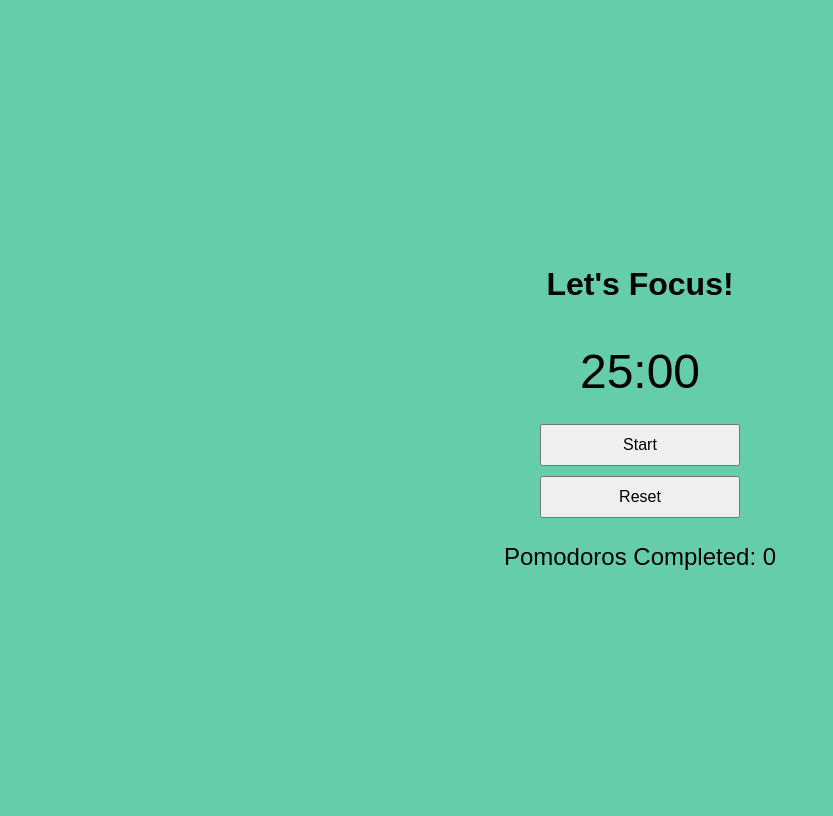
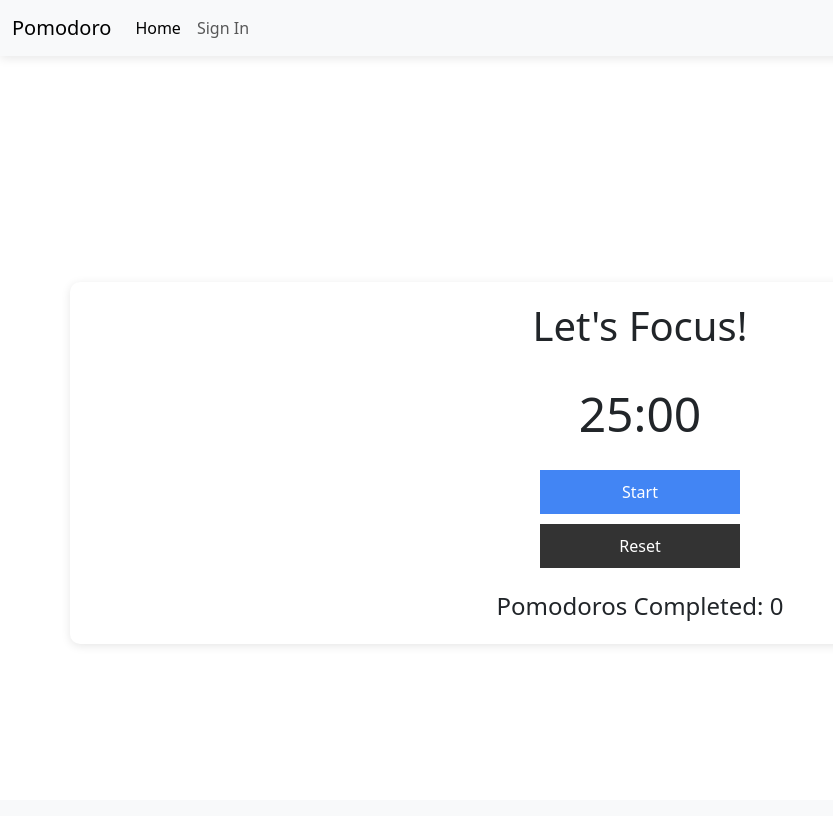
Before and after one commit to justinklee1253/pomodoro_timer, a Flask app: page / in a window 1280 px wide. Shown: the whole page, without its empty margins (0-833 px from the left). After the commit the page ends 621 px from the top, so only its background shows below. Run offline with Flask 3, Linux system fonts and the light colour scheme.

Commit message:
"Navbar + Login Page + Restyling"

```diff
--- a/static/styles.css
+++ b/static/styles.css
@@ -1,3 +1,10 @@
+/* Reset default margin and padding for all elements */
+* {
+    margin: 0;
+    padding: 0;
+    box-sizing: border-box;
+}
+
 body {
     display: flex;
     flex-direction: column;
@@ -5,8 +12,41 @@
     justify-content: center;
     height: 100vh;
     font-family: Arial, Helvetica, sans-serif;
-    background-color: #66CDAA;
+    margin: 0;
+    overflow: hidden;
+}
 
+.navbar {
+    width: 100%;
+    position: fixed; /* Make the navbar stick to the top */
+    top: 0;
+    z-index: 1000; /* Ensure the navbar stays on top */
+    background-color: white;
+    box-shadow: 0 2px 10px rgba(0, 0, 0, 0.1);
+}
+
+.main-content {
+    display: flex;
+    flex-direction: column;
+    align-items: center;
+    justify-content: center;
+    height: calc(100vh - 70px); /* Adjust based on the height of your navbar */
+    width: 100%;
+    margin-top: 70px; /* Adjust based on the height of your navbar */
+}
+
+.container {
+    display: flex;
+    flex-direction: column;
+    align-items: center;
+    justify-content: center;
+    background-color: white;
+    padding: 20px;
+    border-radius: 10px;
+    box-shadow: 0 2px 10px rgba(0, 0, 0, 0.1);
+    text-align: center;
+    max-width: 350px; /* Set a maximum width */
+    width: 100%; /* Set width to 100% to fit within the parent */
 }
 
 #timer {
@@ -17,12 +57,30 @@
 button {
     padding: 10px 20px;
     font-size: 16px;
+    cursor: pointer;
     margin: 5px;
-    cursor: pointer;
-    width: 200px;
+    width: 200px; /* Set a fixed width for the buttons */
+    border: none;
+    border-radius: 5px;
+}
+
+#start-pause-button {
+    margin-bottom: 10px;
+    background-color: #4285F4;
+    color: white;
+}
+
+#reset-button {
+    background-color: #333;
+    color: white;
 }
 
 #count {
     margin-top: 20px;
     font-size: 24px;
 }
+
+h1 {
+    margin-bottom: 10px;
+    color: #333;
+}
--- a/templates/index.html
+++ b/templates/index.html
@@ -5,14 +5,35 @@
     <meta name="viewport" content="width=device-width, initial-scale=1.0">
     <title>Pomodoro Timer</title>
     <link rel="stylesheet" href="../static/styles.css">
+    <link href="https://cdn.jsdelivr.net/npm/bootstrap@5.3.3/dist/css/bootstrap.min.css" rel="stylesheet" integrity="sha384-QWTKZyjpPEjISv5WaRU9OFeRpok6YctnYmDr5pNlyT2bRjXh0JMhjY6hW+ALEwIH" crossorigin="anonymous">
 </head>
 <body>
-    <h1 id="welcome-message">Let's Focus!</h1>
-    <div id="timer">25:00</div>
-    <button id="start-pause-button" onclick="startPauseTimer()">Start</button>
-    <button id="reset-button" onclick="resetTimer()">Reset</button>
-    <div id="count">Pomodoros Completed: 0</div>
+    <nav class="navbar navbar-expand-lg bg-body-tertiary">
+        <div class="container-fluid">
+            <a class="navbar-brand" href="#">Pomodoro</a>
+            <button class="navbar-toggler" type="button" data-bs-toggle="collapse" data-bs-target="#navbarNavAltMarkup" aria-controls="navbarNavAltMarkup" aria-expanded="false" aria-label="Toggle navigation">
+                <span class="navbar-toggler-icon"></span>
+            </button>
+            <div class="collapse navbar-collapse" id="navbarNavAltMarkup">
+                <div class="navbar-nav">
+                    <a class="nav-link active" aria-current="page" href="index.html">Home</a>
+                    <a class="nav-link" href="login.html">Sign In</a>
+                </div>
+            </div>
+        </div>
+    </nav>
 
+    <div class="main-content">
+        <div class="container">
+            <h1 id="welcome-message">Let's Focus!</h1>
+            <div id="timer">25:00</div>
+            <button id="start-pause-button" onclick="startPauseTimer()">Start</button>
+            <button id="reset-button" onclick="resetTimer()">Reset</button>
+            <div id="count">Pomodoros Completed: 0</div>
+        </div>
+    </div>
+
+    <script src="https://cdn.jsdelivr.net/npm/bootstrap@5.3.3/dist/js/bootstrap.bundle.min.js" integrity="sha384-YvpcrYf0tY3lHB60NNkmXc5s9fDVZLESaAA55NDzOxhy9GkcIdslK1eN7N6jIeHz" crossorigin="anonymous"></script>
     <script src="../static/script.js"></script>
 </body>
 </html>
```
Also changed, not shown: static/login.css (added, +87 -0 lines), templates/login.html (added, +43 -0 lines), static/login.js (added).
